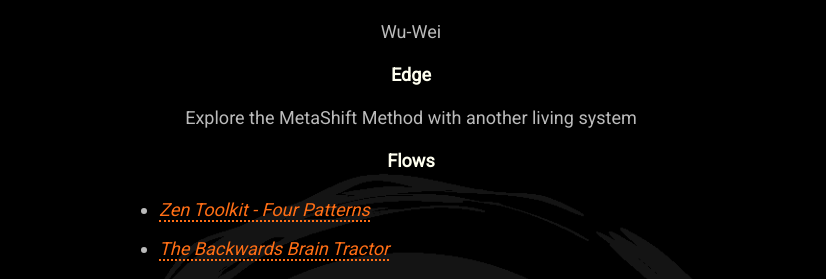
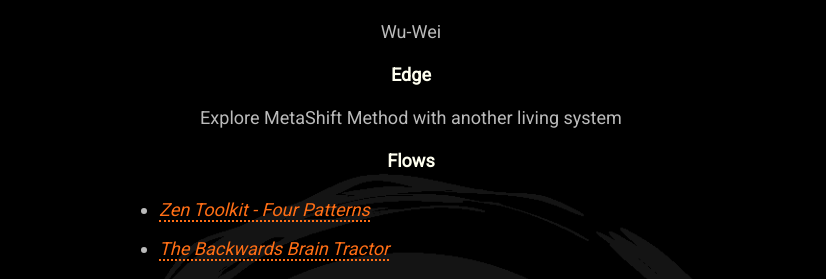
Before and after one commit to mindset-dojo/mindset-dojo.github.io, a Jekyll site: the page built from program.md, in a window 1280 px wide and 900 px high, scrolled down 5904 px. Shown: the part 153-432 px from the top of the window, without its empty margins (229-1055 px from the left). Built offline with Jekyll 4.4.1, drawn with Linux system fonts in a browser that asks for light colours; some web fonts are replaced.

Commit message:
fix: Grammar

```diff
--- a/_data/program.yaml
+++ b/_data/program.yaml
@@ -179,7 +179,7 @@ sections:
           label: Shodan
           level: 1
           intention: Wu-Wei
-          edge: Explore the MetaShift Method with another living system
+          edge: Explore MetaShift Method with another living system
           flows:
             - label: Zen Toolkit - Four Patterns
               url: https://vimeo.com/944675826/c57a7ce142
```
